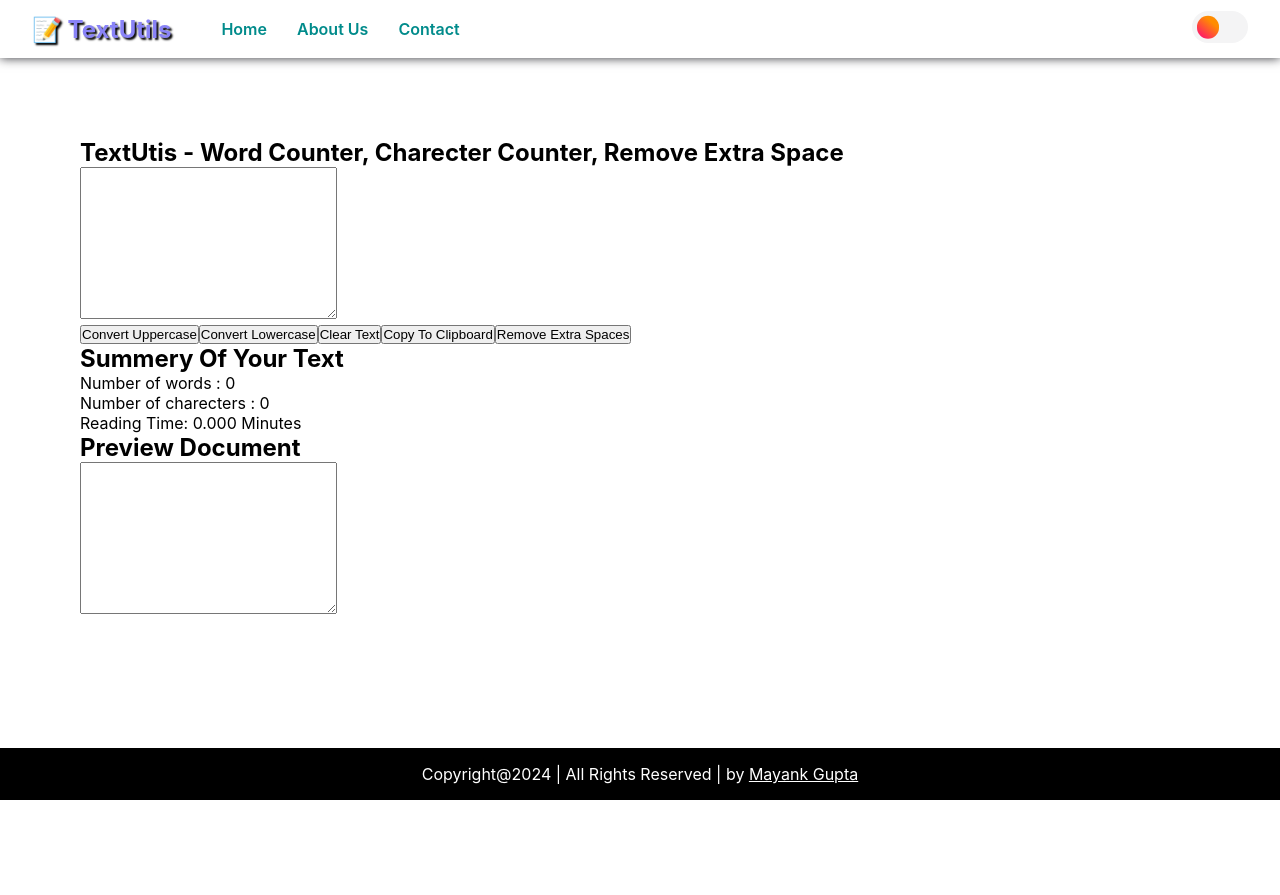
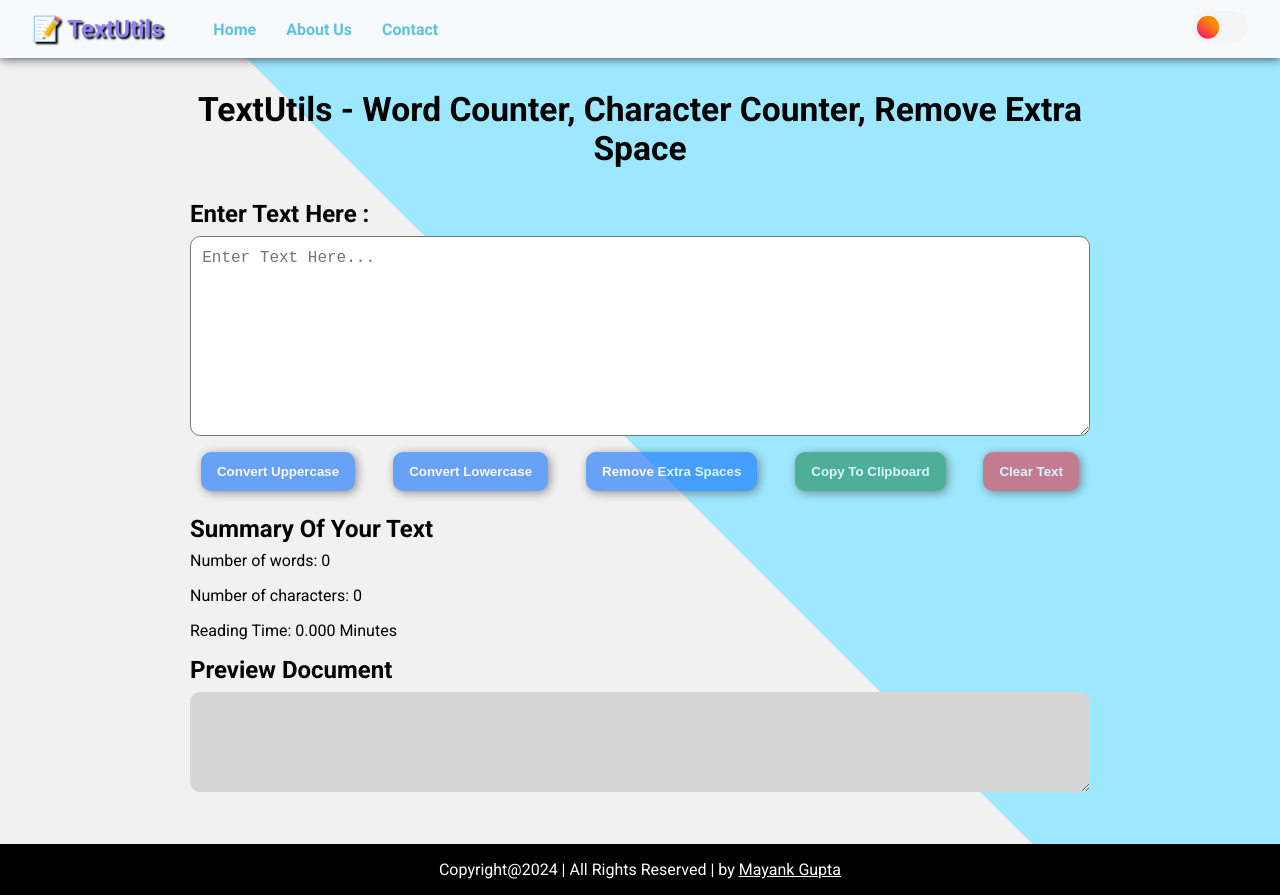
Before and after one commit to Mayankkatheriya/TextUtils-React, a React (Create React App) app: page / in a window 1280 px wide. Before the commit the page ends 800 px from the top, so only its background shows below. Built offline with nearby package versions, Linux system fonts and the light colour scheme.

Commit message:
home section done

```diff
--- a/src/Components/Header/Header.css
+++ b/src/Components/Header/Header.css
@@ -71,6 +71,7 @@ header{
     position: sticky;
     top: 0;
     left: 0;
+    background-color: var(--nav-background);
 }
 header ul{
     display: flex;
@@ -83,7 +84,11 @@ header ul li{
 header ul li a{
     text-decoration: none;
     font-weight: 600;
-    color:darkcyan
+    color: var(--nav-links-color);
+}
+
+header ul li a:hover, header ul li a:active{
+  color: var(--nav-link-hover);
 }
 .nav_left a {
     text-decoration: none;
--- a/src/Components/Header/Header.js
+++ b/src/Components/Header/Header.js
@@ -1,28 +1,55 @@
-import './Header.css'
-import React from 'react'
-import {Link} from 'react-router-dom'
+import "./Header.css";
+import React, { useEffect, useReducer } from "react";
+import { Link } from "react-router-dom";
 
 const Header = () => {
+  const toggleHandler = (initState, action) => {
+    switch (action.type) {
+      case "toggle":
+        return !initState;
+
+      default:
+        break;
+    }
+  };
+  const [isDark, dispatch] = useReducer(toggleHandler, false);
+
+  useEffect(() => {
+    document.body.classList[isDark ? "add" : "remove"]("dark");
+  }, [isDark]);
+
   return (
     <header>
       <nav className="nav_left">
-            <Link to = "/"><h1>📝 TextUtils</h1></Link>
+        <Link to="/">
+          <h1>📝 TextUtils</h1>
+        </Link>
         <ul>
-                <li><Link to="/">Home</Link></li>
-                <li><Link to="/about">About Us</Link></li>
-                <li><Link to="/contact">Contact</Link></li>
+          <li>
+            <Link to="/">Home</Link>
+          </li>
+          <li>
+            <Link to="/about">About Us</Link>
+          </li>
+          <li>
+            <Link to="/contact">Contact</Link>
+          </li>
         </ul>
       </nav>
       <nav className="nav_right">
         <div class="checkbox-wrapper-54">
           <label class="switch">
-                    <input type="checkbox"/>
+            <input
+              type="checkbox"
+              checked={isDark}
+              onChange={() => dispatch({ type: "toggle" })}
+            />
             <span class="slider"></span>
           </label>
         </div>
       </nav>
     </header>
-  )
-}
+  );
+};
 
-export default Header
+export default Header;
--- /dev/null
+++ b/src/Components/Home/Button.js
@@ -0,0 +1,11 @@
+import React from "react";
+
+const Button = ({title, onClick, text, className}) => {
+  return (
+    <button className = {className} onClick={onClick} disabled = {(text.length===0) ? true : false}>
+      {title}
+    </button>
+  );
+};
+
+export default Button;
--- a/src/Components/Home/Home.css
+++ b/src/Components/Home/Home.css
@@ -1,5 +1,101 @@
 .home {
     width: 100%;
     height: 100%;
-    padding: 5rem;
+    padding: 2rem 1rem;
+    display: flex;
+    justify-content: center;
 }
+
+.home-container {
+    width: 100%;
+    max-width: 900px;
+    display: flex;
+    flex-direction: column;
+    color: var(--primary-text);
+}
+
+.home-container h1{
+    text-align: center;
+    margin-bottom: 2rem;
+    font-size: 2.1rem;
+}
+
+.home-container h2 {
+    margin-bottom: .5rem;
+}
+
+.home-container textarea {
+    width: 100%;
+    resize: vertical;
+    margin-bottom: 1rem;
+    padding: .7rem;
+    height: 200px;
+    border-radius: 10px;
+    font-size: 1.2rem;
+    outline: none
+}
+
+.home-container textarea::placeholder {
+    font-size: 1rem;
+}
+
+.home-btn-container {
+    display: flex;
+    flex-wrap: wrap;
+    gap: 1rem;
+    justify-content: space-around;
+    align-items: center;
+    margin-bottom: 1.5rem;
+}
+
+.home-btn-container button {
+    padding: .75rem 1rem;
+    border-radius: 10px;
+    cursor: pointer;
+    outline: none;
+    font-weight: 600;
+    color: #fff;
+    border: none;
+    box-shadow: 2px 2px 10px #4e4e4e;
+}
+
+.home-btn-container button:disabled {
+    opacity: .6;
+    cursor: not-allowed;
+}
+
+.btn-blue {
+    background-color: #0D6EFC;
+}
+
+.btn-blue:hover {
+    background-color: #075cdb;
+}
+
+.btn-green {
+    background-color: #198754;
+}
+
+.btn-green:hover {
+    background-color: #157046;
+}
+
+.btn-red {
+    background-color: #DC3545;
+}
+
+.btn-red:hover {
+    background-color: #b42534;
+}
+
+.summary p{
+    margin-bottom: 1rem;
+}
+
+.preview textarea {
+    height: 100px;
+    outline: none;
+    border: none;
+    background-color: #d6d6d6;
+    cursor: no-drop;
+}
--- a/src/Components/Home/Home.js
+++ b/src/Components/Home/Home.js
@@ -1,64 +1,109 @@
+import React, { useReducer } from "react";
+import Button from "./Button";
 import "./Home.css";
-import React, { useReducer, useState } from "react";
 
 const Home = () => {
   const onClickHandler = (initState, action) => {
     switch (action.type) {
       case "update":
-          return action.payload;
+        return { ...initState, text: action.payload };
       case "upper":
-        return initState.toUpperCase();
+        return { ...initState, text: initState.text.toUpperCase() };
       case "lower":
-        return initState.toLowerCase();
+        return { ...initState, text: initState.text.toLowerCase() };
       case "clear":
-        return "";
+        return { ...initState, text: "" };
       case "copy":
-        navigator.clipboard.writeText(initState);
+        navigator.clipboard.writeText(initState.text);
         return initState;
       case "extraSpace":
-        return initState.split(/\s+/).join(" ")
+        return { ...initState, text: initState.text.split(/\s+/).join(" ") };
       default:
-        break;
+        return initState;
     }
   };
-  //useReducer for all the actions
-  const [inputText, dispatch] = useReducer(onClickHandler, "");
+
+  // useReducer for all the actions
+  const [inputText, dispatch] = useReducer(onClickHandler, { text: "" });
 
   const readingSpeed = () => {
     const wordsPerMinute = 238;
-    const wordCount = inputText.split(/\s+/).filter(word => word !== "").length;
+    const wordCount = inputText.text
+      .split(/\s+/)
+      .filter((word) => word !== "").length;
     const readingTime = wordCount / wordsPerMinute;
-    return readingTime
-  }
+    return readingTime;
+  };
 
   return (
     <main>
       <section className="home">
-        <h1>TextUtis - Word Counter, Charecter Counter, Remove Extra Space</h1>
+        <div className="home-container">
+          <h1>
+            TextUtils - Word Counter, Character Counter, Remove Extra Space
+          </h1>
+          <h2>Enter Text Here :</h2>
           <textarea
-          name=""
-          id=""
-          cols="30"
-          rows="10"
-          value={inputText}
-          onChange={(e) => dispatch({type: "update", payload: e.target.value})}
+            placeholder="Enter Text Here..."
+            value={inputText.text}
+            onChange={(e) =>
+              dispatch({ type: "update", payload: e.target.value })
+            }
           ></textarea>
-        <div className="btn-container">
-          <button onClick={() => dispatch({type: "upper"})}>Convert Uppercase</button>
-          <button onClick={() => dispatch({type: "lower"})}>Convert Lowercase</button>
-          <button onClick={() => dispatch({type: "clear"})}>Clear Text</button>
-          <button onClick={() => dispatch({type: "copy"})}>Copy To Clipboard</button>
-          <button onClick={() => dispatch({type: "extraSpace"})}>Remove Extra Spaces</button>
+          <div className="home-btn-container">
+            <Button
+              className={"btn-blue"}
+              title="Convert Uppercase"
+              onClick={() => dispatch({ type: "upper" })}
+              text={inputText.text}
+            />
+            <Button
+              className={"btn-blue"}
+              title="Convert Lowercase"
+              onClick={() => dispatch({ type: "lower" })}
+              text={inputText.text}
+            />
+            <Button
+              className={"btn-blue"}
+              title=" Remove Extra Spaces"
+              onClick={() => dispatch({ type: "extraSpace" })}
+              text={inputText.text}
+            />
+            <Button
+              className={"btn-green"}
+              title="Copy To Clipboard"
+              onClick={() => dispatch({ type: "copy" })}
+              text={inputText.text}
+            />
+            <Button
+              className={"btn-red"}
+              title="Clear Text"
+              onClick={() => dispatch({ type: "clear" })}
+              text={inputText.text}
+            />
           </div>
           <div className="summary">
-        <h1>Summery Of Your Text</h1>
-        <p>Number of words : {inputText.split(/\s+/).filter(word => word !== "").length}</p>
-        <p>Number of charecters : {inputText.length}</p>
-        <p>Reading Time: {(0.008 * (inputText.split(' ').filter((element)=>{return element.length!==0}).length)).toFixed(3)} Minutes</p>
+            <h2>Summary Of Your Text</h2>
+            <p>
+              Number of words:{" "}
+              {inputText.text.split(/\s+/).filter((word) => word !== "").length}
+            </p>
+            <p>Number of characters: {inputText.text.length}</p>
+            <p>
+              Reading Time:{" "}
+              {(
+                0.008 *
+                inputText.text.split(" ").filter((element) => {
+                  return element.length !== 0;
+                }).length
+              ).toFixed(3)}{" "}
+              Minutes
+            </p>
           </div>
           <div className="preview">
-          <h1>Preview Document</h1>
-          <textarea name="" id="" cols="30" rows="10" value={inputText} readOnly></textarea>
+            <h2>Preview Document</h2>
+            <textarea value={inputText.text} readOnly></textarea>
+          </div>
         </div>
       </section>
     </main>
--- a/src/index.css
+++ b/src/index.css
@@ -1,15 +1,29 @@
+@import url('https://fonts.googleapis.com/css2?family=Roboto:wght@300;400;500;700;900&display=swap');
 * {
   margin: 0;
   padding: 0;
   box-sizing: border-box;
 }
 
+:root {
+  --main-background: linear-gradient(45deg, rgb(241, 241, 241) 50%, rgb(158, 232, 255) 50%);
+  --nav-background: #F8F9FA;
+  --nav-links-color: #5dc2e0;
+  --nav-link-hover: #116f8b;
+  --primary-text: #000;
+}
+
+:root .dark{
+  --main-background: linear-gradient(45deg, rgb(92, 92, 92) 50%, rgb(27, 27, 27) 50%);
+  --nav-background: #212529;
+  --nav-links-color: #a09d9d;
+  --nav-link-hover: #dddcdc;
+  --primary-text: #fff;
+}
+
+
 body {
-  font-family: -apple-system, BlinkMacSystemFont, 'Segoe UI', 'Roboto', 'Oxygen',
-    'Ubuntu', 'Cantarell', 'Fira Sans', 'Droid Sans', 'Helvetica Neue',
-    sans-serif;
-  -webkit-font-smoothing: antialiased;
-  -moz-osx-font-smoothing: grayscale;
+  font-family: 'Roboto', sans-serif;
 }
 
 #root {
@@ -24,4 +38,5 @@ main {
   flex: 1;
   width: 100%;
   min-height: 80vh;
+  background: var(--main-background);
 }
```
Lines whose indentation alone changed are shown as unchanged.
